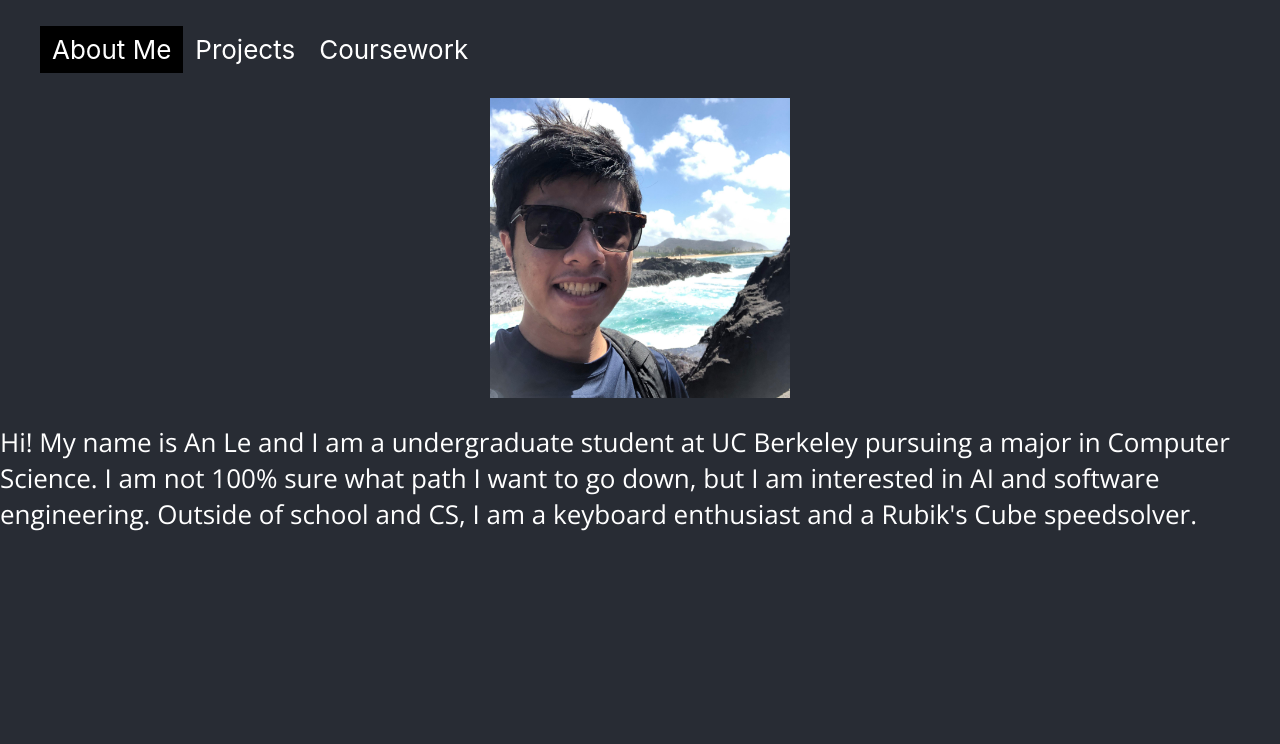
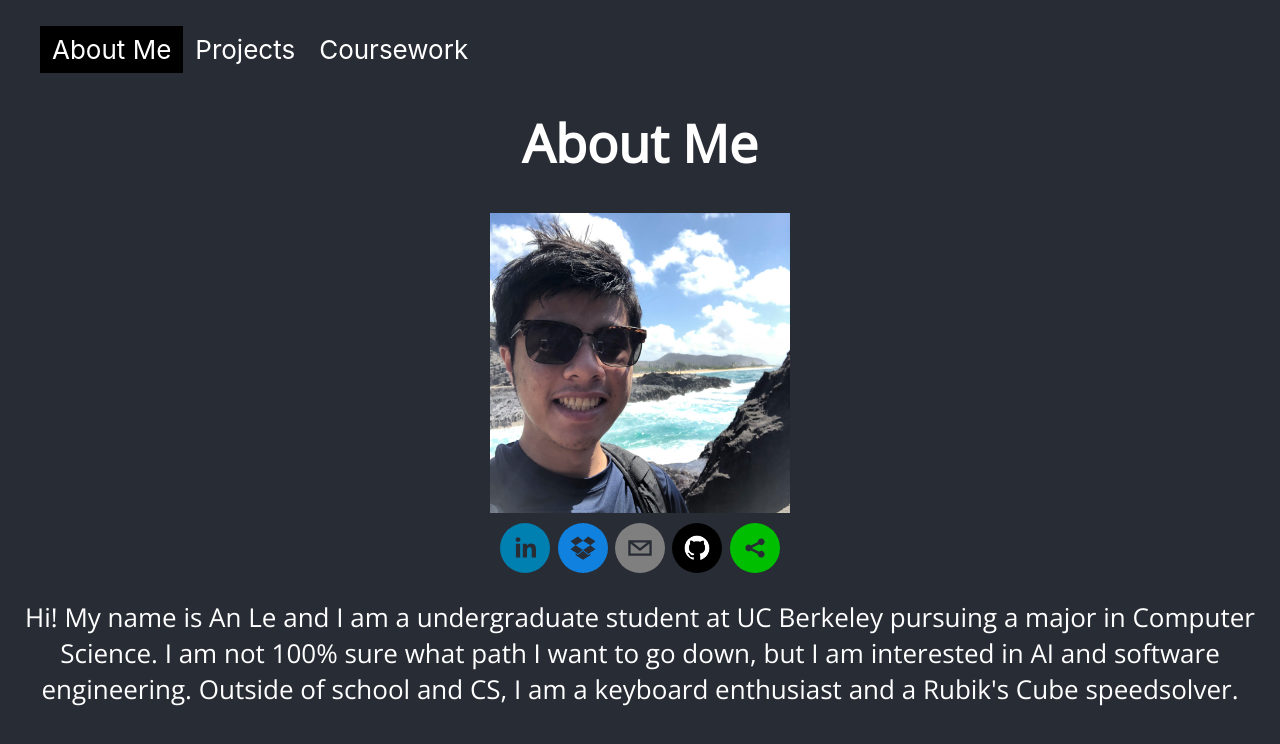
Before and after one commit to answer610/websitev2, a React (Create React App) app: page / in a window 1280 px wide. Shown: the top 744 px of the page. Built offline with nearby package versions, Linux system fonts and the light colour scheme.

Commit message:
Add react social media icons

```diff
--- a/package.json
+++ b/package.json
@@ -8,7 +8,8 @@
     "@testing-library/user-event": "^13.5.0",
     "react": "^18.2.0",
     "react-dom": "^18.2.0",
-    "react-scripts": "5.0.1",
+    "react-scripts": "^5.0.1",
+    "react-social-icons": "^5.13.0",
     "web-vitals": "^2.1.4"
   },
   "scripts": {
--- a/src/components/about/about.css
+++ b/src/components/about/about.css
@@ -1,7 +1,15 @@
 .about {
+    margin-top: 1%;
     font-family: 'Open Sans', sans-serif;
+    text-align: center;
+    display: block;
+    margin-left: auto;
+    margin-right: auto;
 }
-
+h1 {
+    font-family: 'Open Sans', sans-serif;
+    text-align: center;
+}
 .pic {
     display: block;
     margin-left: auto;
--- a/src/components/about/about.js
+++ b/src/components/about/about.js
@@ -1,14 +1,30 @@
 import React, {Component} from "react";
 import './about.css'
 import profile_pic from './profile_pic2.jpg';
+import { SocialIcon } from 'react-social-icons';
 
 export default class About extends Component {
     render() {
         return (
-            <div className="about">
+            <div>
+                <h1>About Me</h1>
                 <img src={profile_pic} alt="Profile Picture" width="300" height="300" className="pic"/>
-                <p>Hi! My name is An Le and I am a undergraduate student at UC Berkeley pursuing a major in Computer Science. I am not 100% sure what
-                path I want to go down, but I am interested in AI and software engineering. Outside of school and CS, I am a keyboard enthusiast and a Rubik's Cube speedsolver.</p>
+                <span style={{
+                    display: "flex",
+                    justifyContent: "center",
+                    alignItems: "center",
+                    marginTop: "10px"
+                }}>
+                    <SocialIcon url="https://www.linkedin.com/in/an-le-048523197/"/> &nbsp;
+                    <SocialIcon url="https://www.dropbox.com/s/j0tkzr7kgstysrz/resume_current.pdf?dl=0"/> &nbsp;
+                    <SocialIcon url="mailto:anl2002@berkeley.edu"/> &nbsp;
+                    <SocialIcon url="https://github.com/answer610" fgColor="white" bgColor="black"/> &nbsp;
+                    <SocialIcon url="https://www.worldcubeassociation.org/persons/2015LEAN01"/>
+                </span>
+                <span className="about">
+                    <p>Hi! My name is An Le and I am a undergraduate student at UC Berkeley pursuing a major in Computer Science. I am not 100% sure what
+                    path I want to go down, but I am interested in AI and software engineering. Outside of school and CS, I am a keyboard enthusiast and a Rubik's Cube speedsolver.</p>
+                </span>
             </div>
         )
     }
--- a/src/components/coursework/coursework.css
+++ b/src/components/coursework/coursework.css
@@ -1,3 +1,9 @@
 .courses {
     font-family: 'Open Sans', sans-serif;
+    margin-left: 15px;
 }
+
+h1 {
+    font-family: 'Open Sans', sans-serif;
+    text-align: center;
+}
--- a/src/components/coursework/coursework.js
+++ b/src/components/coursework/coursework.js
@@ -5,6 +5,7 @@ export default class Coursework extends Component {
     render() {
         return (
             <div className="courses">
+                    <h1>Relevant Coursework</h1>
                     <h2>Summer 2020</h2>
                     <ul>
                         <li>CS 61A: Structure and Interpretation of Programs</li>
@@ -32,7 +33,7 @@ export default class Coursework extends Component {
                     <h2>Fall 2022</h2>
                     <ul>
                         <li>CS 161: Computer Security</li>
-                        <li>CS 188: Database Systems</li>
+                        <li>CS 186: Database Systems</li>
                         <li>EECS 127: Optimizations Models in Engineering</li>
                     </ul>
             </div>
--- a/src/components/projects/projects.css
+++ b/src/components/projects/projects.css
@@ -1,3 +1,9 @@
 .projects {
     font-family: 'Open Sans', sans-serif;
+    margin-left: 15px;
 }
+
+h1 {
+    font-family: 'Open Sans', sans-serif;
+    text-align: center;
+}
--- a/src/components/projects/projects.js
+++ b/src/components/projects/projects.js
@@ -5,6 +5,7 @@ export default class Projects extends Component {
     render() {
         return (
             <div className="projects">
+                <h1>Projects</h1>
                 <h2>Scheme Interpreter</h2>
                     <ul>
                         <li>Interpreter for a subset of the Scheme language written in Python.</li>
```
Also changed, not shown: 1 other file (tests, documents, lock files or other folders).
